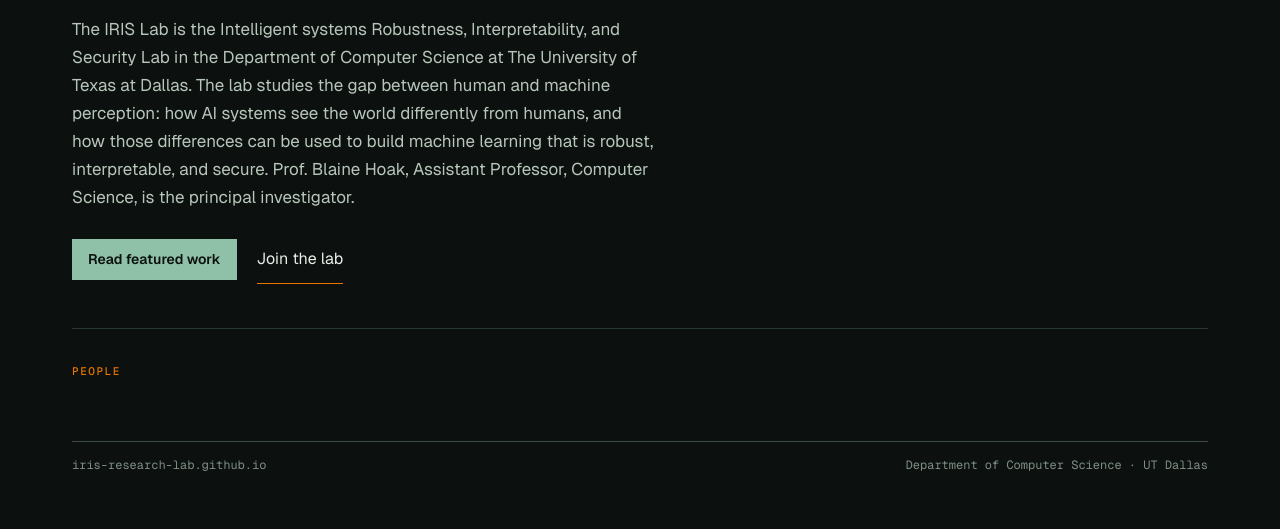
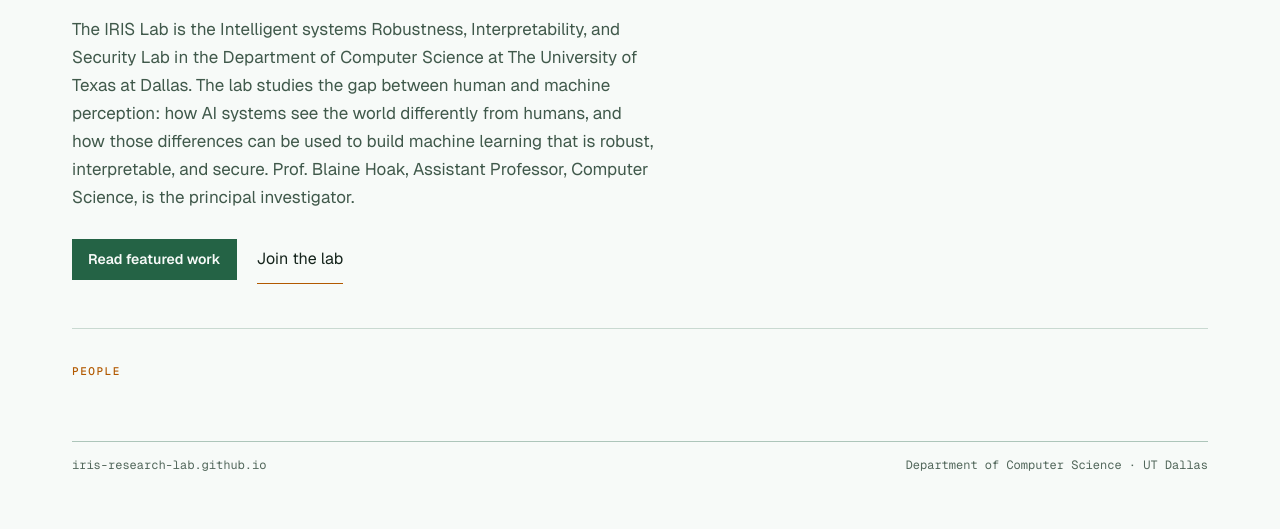
Before and after one commit to IRIS-Research-Lab/IRIS-Research-Lab.github.io, a plain HTML site: page index.html in a window 1280 px wide. Shown: the part 287-816 px from the top of the page. Drawn offline with Linux system fonts and the light colour scheme.

Commit message:
Add system light theme while preserving the dark palette

```diff
--- a/assets/css/style.css
+++ b/assets/css/style.css
@@ -56,7 +56,26 @@
 *::before,
 *::after { box-sizing: border-box; }
 
-html { color-scheme: dark; }
+html { color-scheme: light dark; }
+
+@media (prefers-color-scheme: light) {
+  :root {
+    --iris-bg: #f7faf8;
+    --iris-ink: #14231b;
+    --iris-muted: #4e6357;
+    --iris-muted-2: #40594b;
+    --iris-ink-soft: #304c3c;
+    --iris-mint: #246345;
+    --iris-mint-hover: #174e34;
+    --iris-orange: #b25900;
+    --iris-rule: rgba(36, 99, 69, 0.22);
+    --iris-rule-strong: rgba(36, 99, 69, 0.35);
+    --iris-focus: #246345;
+    --iris-btn-ink: #f7faf8;
+    --iris-footer: #52675b;
+    --iris-btn-active: #1f583b;
+  }
+}
 
 body {
   margin: 0;
```
Also changed, not shown: publications/index.html (+18 -3 lines).
